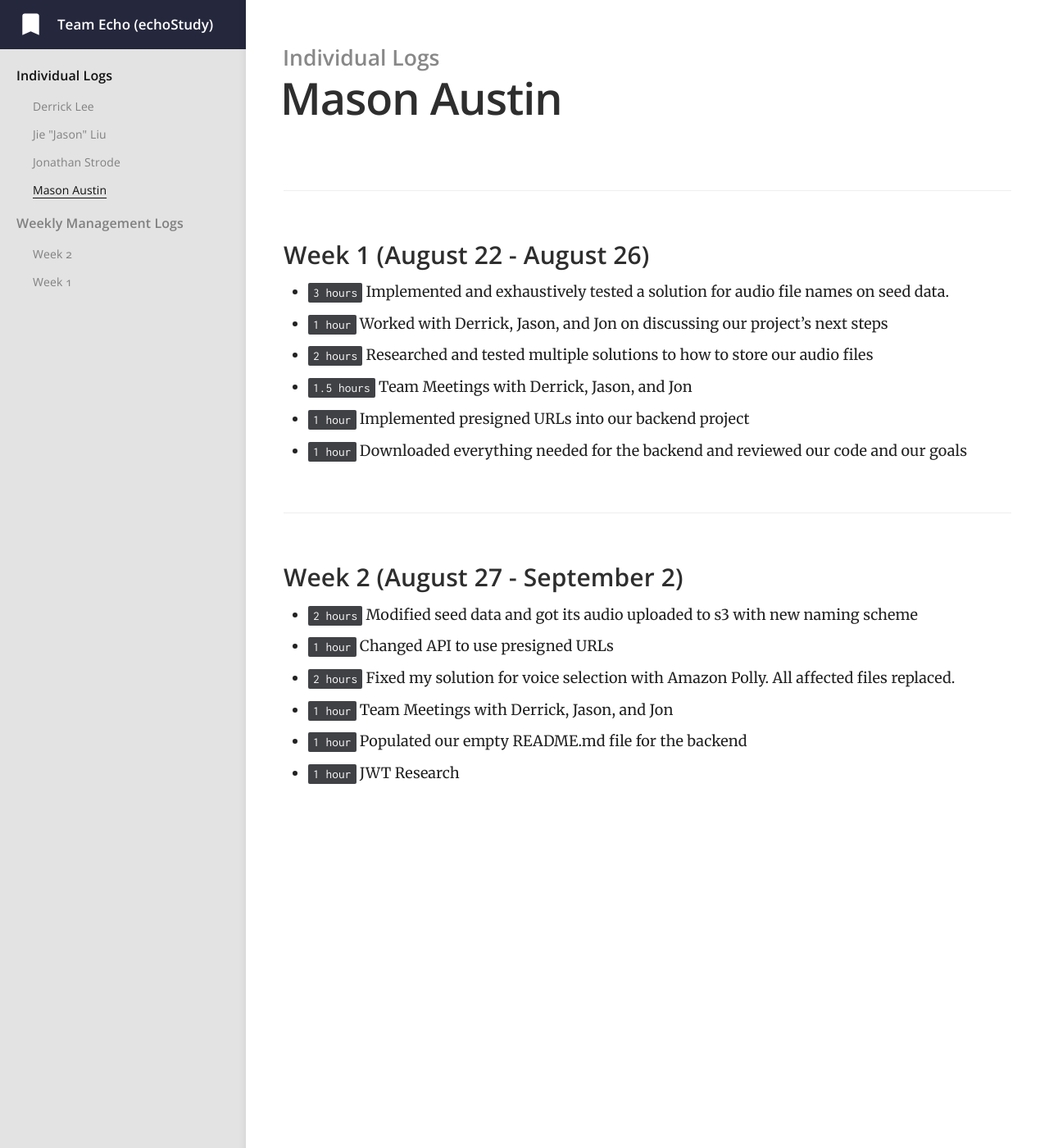
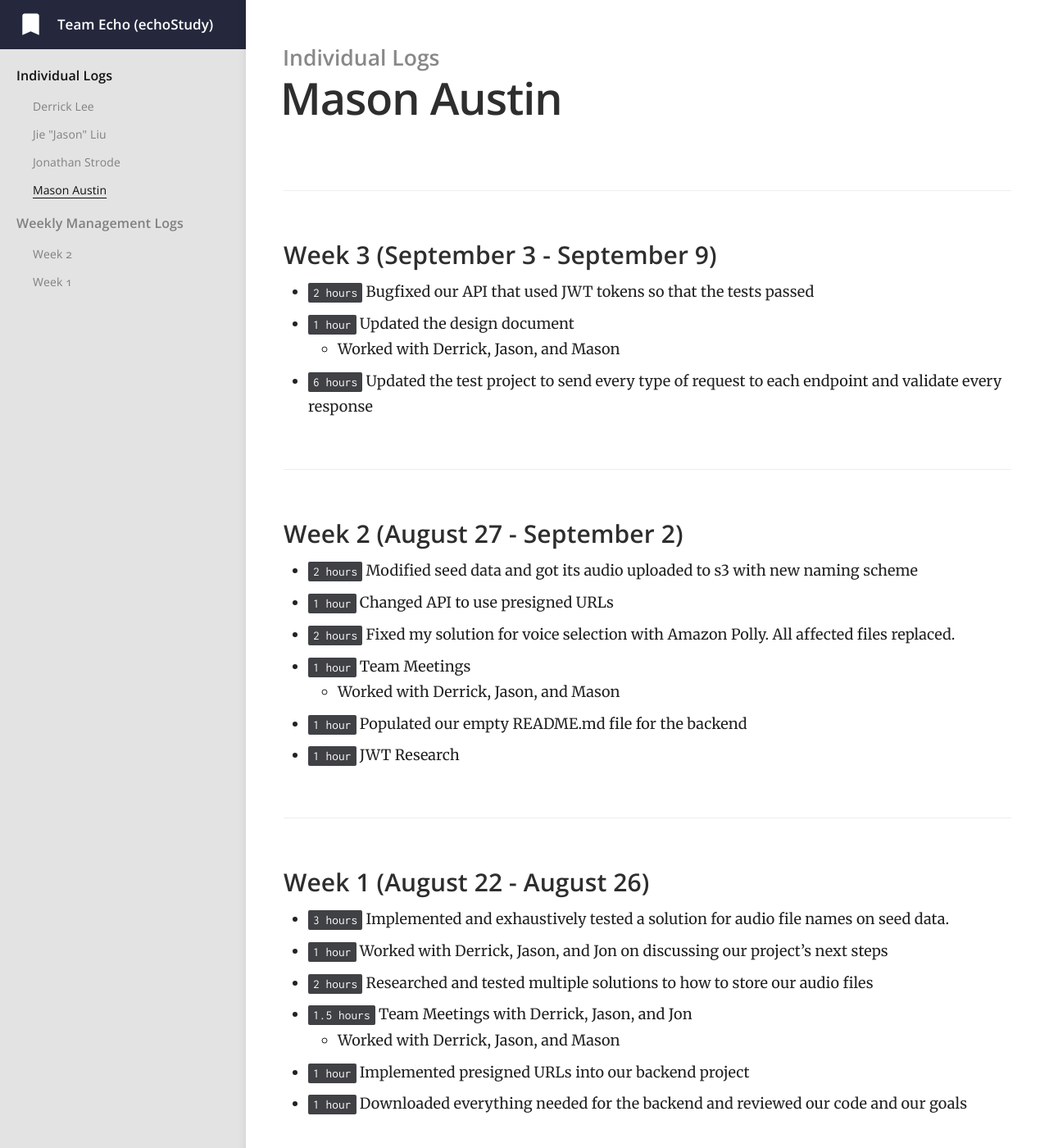
Before and after one commit to jiejasonliu/team-echo-site, a Jekyll site: the page built from _docs/individual-logs/masonaustin-logs.md, in a window 1280 px wide and 1400 px high. Shown: the whole window at 82% size. Built offline with Jekyll 4.4.1, drawn with Linux system fonts in a browser that asks for light colours.

Commit message:
Updated my logs
Fixed the format and added my work for week 3 so far

```diff
--- a/_docs/individual-logs/masonaustin-logs.md
+++ b/_docs/individual-logs/masonaustin-logs.md
@@ -4,18 +4,26 @@ category: Individual Logs
 order: 1
 ---
 
+### Week 3 (September 3 - September 9)
+  - `2 hours` Bugfixed our API that used JWT tokens so that the tests passed
+  - `1 hour` Updated the design document
+    - Worked with Derrick, Jason, and Mason
+  - `6 hours` Updated the test project to send every type of request to each endpoint and validate every response
+
+### Week 2 (August 27 - September 2)
+  - `2 hours` Modified seed data and got its audio uploaded to s3 with new naming scheme
+  - `1 hour` Changed API to use presigned URLs
+  - `2 hours` Fixed my solution for voice selection with Amazon Polly. All affected files replaced.
+  - `1 hour` Team Meetings
+    - Worked with Derrick, Jason, and Mason
+  - `1 hour` Populated our empty README.md file for the backend
+  - `1 hour` JWT Research
+
 ### Week 1 (August 22 - August 26)
   - `3 hours` Implemented and exhaustively tested a solution for audio file names on seed data.
   - `1 hour` Worked with Derrick, Jason, and Jon on discussing our project's next steps
   - `2 hours` Researched and tested multiple solutions to how to store our audio files
   - `1.5 hours` Team Meetings with Derrick, Jason, and Jon
+    - Worked with Derrick, Jason, and Mason
   - `1 hour` Implemented presigned URLs into our backend project
   - `1 hour` Downloaded everything needed for the backend and reviewed our code and our goals
-
-### Week 2 (August 27 - September 2)
-  - `2 hours` Modified seed data and got its audio uploaded to s3 with new naming scheme
-  - `1 hour` Changed API to use presigned URLs
-  - `2 hours` Fixed my solution for voice selection with Amazon Polly. All affected files replaced.
-  - `1 hour` Team Meetings with Derrick, Jason, and Jon
-  - `1 hour` Populated our empty README.md file for the backend
-  - `1 hour` JWT Research
```
